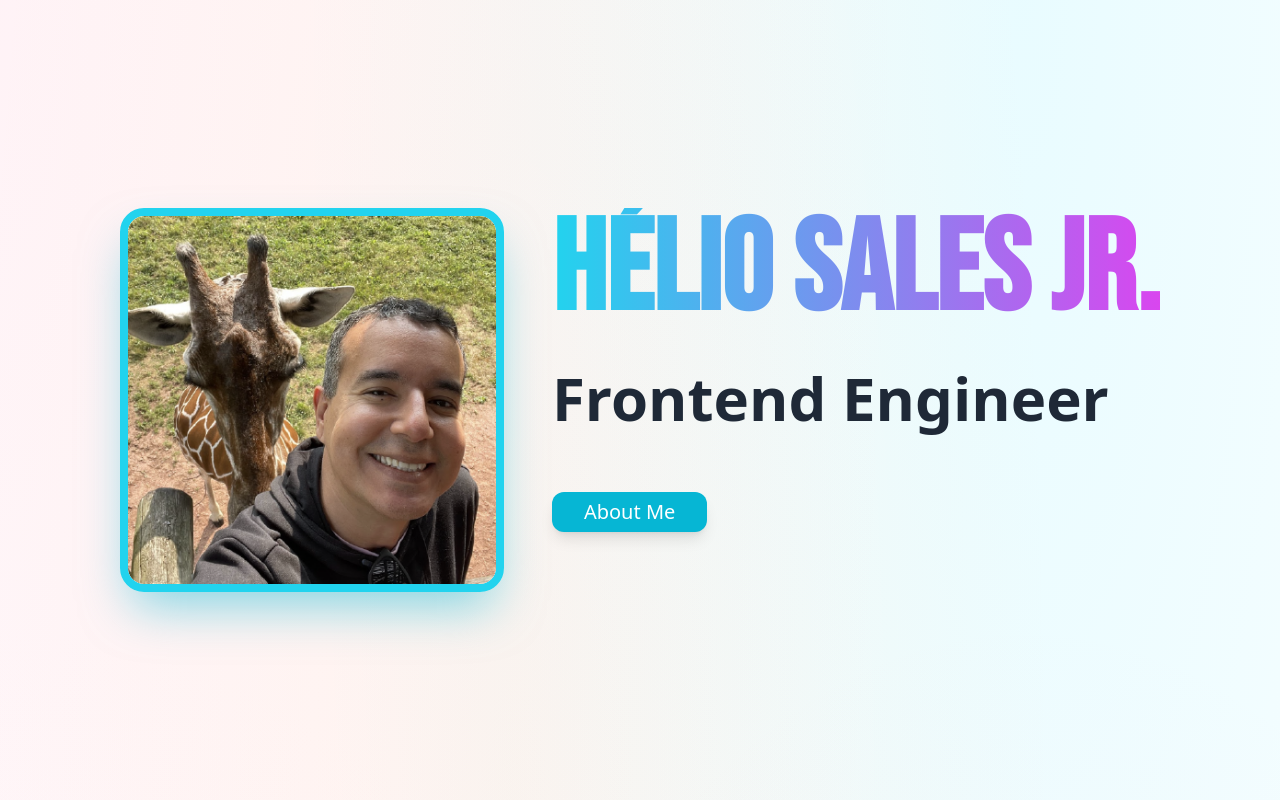
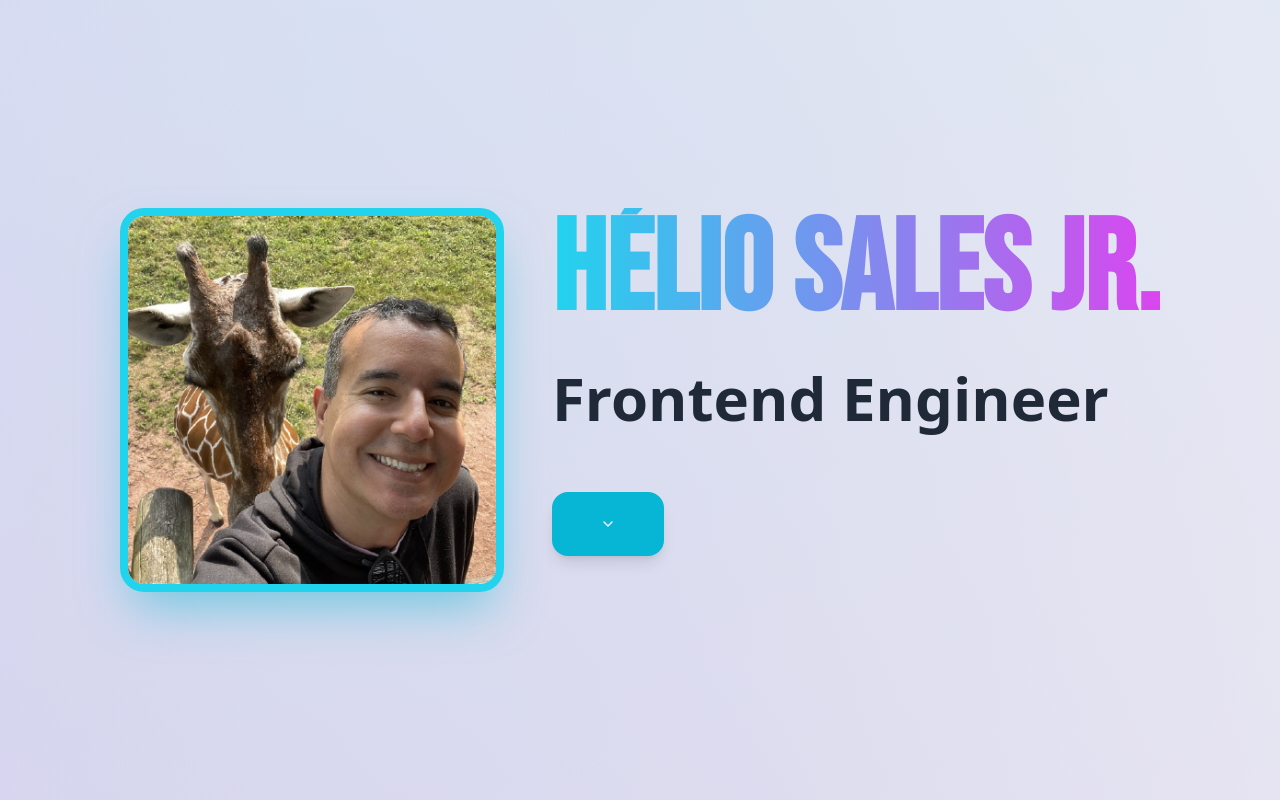
Before and after one commit to heliosalesjr/heliodev, a Next.js app: page / in a window 1280 px wide. Shown: the top 800 px of the page. Built offline with nearby package versions, Linux system fonts and the light colour scheme; a web font is replaced by a local one.

Commit message:
major bg animation with css

```diff
--- a/app/globals.css
+++ b/app/globals.css
@@ -1,3 +1,5 @@
+@import '../styles/gradientAnimation.css';
+
 @tailwind base;
 @tailwind components;
 @tailwind utilities;
@@ -57,27 +59,3 @@
     @apply bg-background text-foreground;
   }
 }
-
-.bg-mesh-light {
-  background-color: #ffffff;
-  background-image:
-    radial-gradient(at 40% 20%, hsla(28,100%,74%,0.1) 0px, transparent 50%),
-    radial-gradient(at 80% 0%, hsla(189,100%,56%,0.1) 0px, transparent 50%),
-    radial-gradient(at 0% 50%, hsla(355,100%,93%,0.1) 0px, transparent 50%),
-    radial-gradient(at 80% 50%, hsla(340,100%,76%,0.1) 0px, transparent 50%),
-    radial-gradient(at 0% 100%, hsla(22,100%,77%,0.1) 0px, transparent 50%),
-    radial-gradient(at 80% 100%, hsla(242,100%,70%,0.1) 0px, transparent 50%),
-    radial-gradient(at 0% 0%, hsla(343,100%,76%,0.1) 0px, transparent 50%);
-}
-
-.bg-mesh-dark {
-  background-color: #0f172a;
-  background-image:
-    radial-gradient(at 40% 20%, hsla(222, 67%, 15%, 1) 0px, transparent 50%),
-    radial-gradient(at 80% 0%, hsla(189, 100%, 10%, 1) 0px, transparent 50%),
-    radial-gradient(at 0% 50%, hsla(355, 100%, 10%, 1) 0px, transparent 50%),
-    radial-gradient(at 80% 50%, hsla(340, 100%, 10%, 1) 0px, transparent 50%),
-    radial-gradient(at 0% 100%, hsla(22, 100%, 10%, 1) 0px, transparent 50%),
-    radial-gradient(at 80% 100%, hsla(242, 100%, 10%, 1) 0px, transparent 50%),
-    radial-gradient(at 0% 0%, hsla(343, 100%, 10%, 1) 0px, transparent 50%);
-}
--- a/app/page.tsx
+++ b/app/page.tsx
@@ -42,7 +42,7 @@ export default function Page() {
   }, [])
 
   return (
-    <div className={`min-h-screen ${theme === 'dark' ? 'bg-mesh-dark' : 'bg-mesh-light'}`}>
+    <div className={`min-h-screen ${theme === 'dark' ? 'bg-mesh-dark' : 'bg-mesh-light'} animated-gradient`}>
       <div className="min-h-screen flex flex-col items-center justify-center p-4">
         <motion.div
           initial={{ opacity: 0, y: 50 }}
@@ -84,10 +84,10 @@ export default function Page() {
             </motion.h2>
             <motion.div animate={controls}>
               <Button
-                  onClick={handleScrollToPortfolio}
-                  className="mt-8 bg-cyan-500 hover:bg-cyan-600 dark:bg-fuchsia-500 dark:hover:bg-fuchsia-600 text-white text-xl px-8 py-4 rounded-xl shadow-lg transition-all hover:scale-105"
-                >
-                  About Me
+                onClick={handleScrollToPortfolio}
+                className="mt-8 bg-cyan-500 hover:bg-cyan-600 dark:bg-fuchsia-500 dark:hover:bg-fuchsia-600 text-white text-2xl px-12 py-8 rounded-2xl shadow-lg transition-all hover:scale-105"
+              >
+                <ChevronDown className="h-8 w-8" />
               </Button>
             </motion.div>
           </div>
--- /dev/null
+++ b/styles/gradientAnimation.css
@@ -0,0 +1,47 @@
+:root {
+    --gradient-opacity: 0.3;
+  }
+
+  @keyframes gradientAnimation {
+    0% {
+      background-position: 0% 50%;
+    }
+    50% {
+      background-position: 100% 50%;
+    }
+    100% {
+      background-position: 0% 50%;
+    }
+  }
+
+  .animated-gradient {
+    background-size: 400% 400%;
+    animation: gradientAnimation 15s ease infinite;
+  }
+
+  .bg-mesh-light {
+    background-image:
+      radial-gradient(at 40% 20%, hsla(280, 100%, 76%, var(--gradient-opacity)) 0px, transparent 50%),
+      radial-gradient(at 80% 0%, hsla(189, 100%, 56%, var(--gradient-opacity)) 0px, transparent 50%),
+      radial-gradient(at 0% 50%, hsla(355, 100%, 93%, var(--gradient-opacity)) 0px, transparent 50%),
+      radial-gradient(at 80% 50%, hsla(340, 100%, 76%, var(--gradient-opacity)) 0px, transparent 50%),
+      radial-gradient(at 0% 100%, hsla(269, 100%, 77%, var(--gradient-opacity)) 0px, transparent 50%),
+      radial-gradient(at 80% 100%, hsla(242, 100%, 70%, var(--gradient-opacity)) 0px, transparent 50%),
+      radial-gradient(at 0% 0%, hsla(343, 100%, 76%, var(--gradient-opacity)) 0px, transparent 50%),
+      radial-gradient(at 60% 70%, hsla(210, 100%, 76%, var(--gradient-opacity)) 0px, transparent 50%),
+      radial-gradient(at 20% 80%, hsla(300, 100%, 76%, var(--gradient-opacity)) 0px, transparent 50%);
+  }
+
+  .bg-mesh-dark {
+    background-image:
+      radial-gradient(at 40% 20%, hsla(280, 100%, 76%, calc(var(--gradient-opacity) * 0.5)) 0px, transparent 50%),
+      radial-gradient(at 80% 0%, hsla(189, 100%, 56%, calc(var(--gradient-opacity) * 0.5)) 0px, transparent 50%),
+      radial-gradient(at 0% 50%, hsla(355, 100%, 93%, calc(var(--gradient-opacity) * 0.5)) 0px, transparent 50%),
+      radial-gradient(at 80% 50%, hsla(340, 100%, 76%, calc(var(--gradient-opacity) * 0.5)) 0px, transparent 50%),
+      radial-gradient(at 0% 100%, hsla(269, 100%, 77%, calc(var(--gradient-opacity) * 0.5)) 0px, transparent 50%),
+      radial-gradient(at 80% 100%, hsla(242, 100%, 70%, calc(var(--gradient-opacity) * 0.5)) 0px, transparent 50%),
+      radial-gradient(at 0% 0%, hsla(343, 100%, 76%, calc(var(--gradient-opacity) * 0.5)) 0px, transparent 50%),
+      radial-gradient(at 60% 70%, hsla(210, 100%, 76%, calc(var(--gradient-opacity) * 0.5)) 0px, transparent 50%),
+      radial-gradient(at 20% 80%, hsla(300, 100%, 76%, calc(var(--gradient-opacity) * 0.5)) 0px, transparent 50%);
+    background-color: #1a1a1a;
+  }
```
